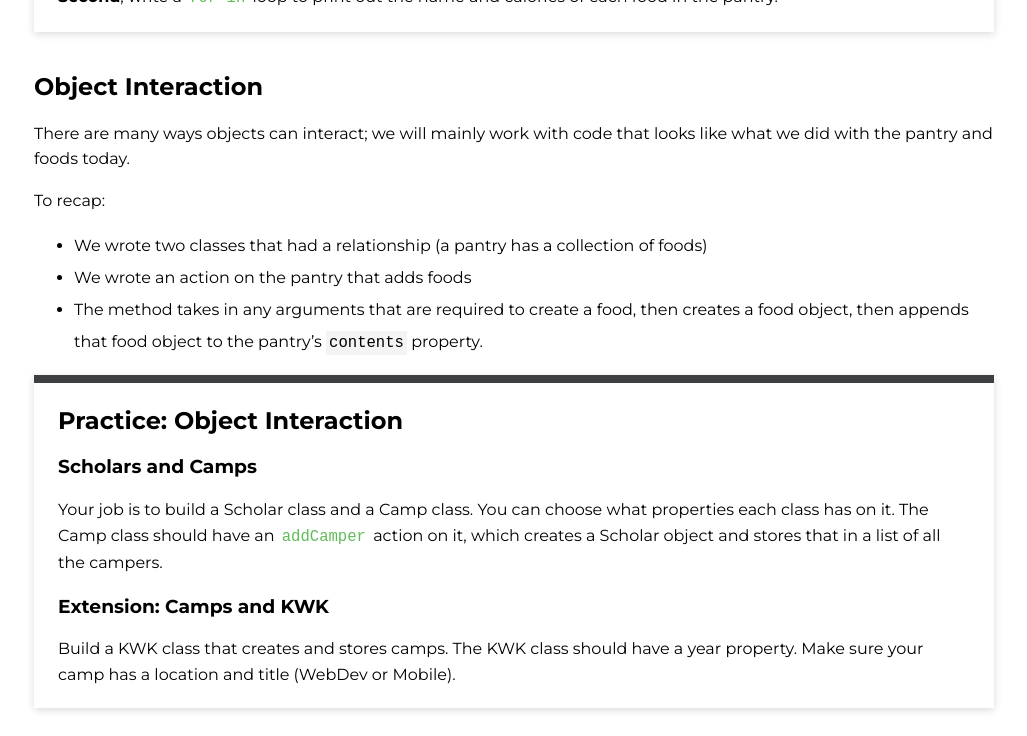
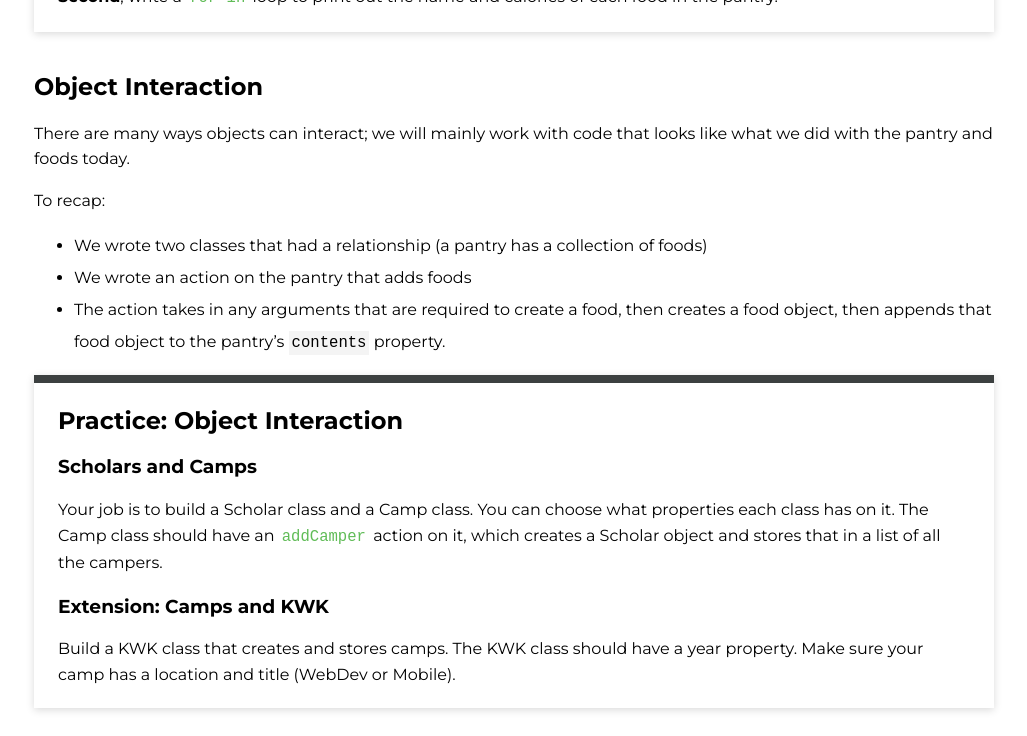
Before and after one commit to ameseee/kwk-curriculum-site, a Jekyll site: the page built from swift-ios/lessons/object-interaction/index.md, in a window 1280 px wide and 900 px high, scrolled down 3936 px, cut to the strip 0-736 px from the top of the window. Shown: the whole strip, without its empty margins (126-1153 px from the left). Built offline with Jekyll 4.4.1, drawn with Linux system fonts in a browser that asks for light colours; nearby versions of some CDN libraries; some of the changed text lies outside the part shown.

Commit message:
Reowrd method to action for class actions in swift lesson

````diff
--- a/swift-ios/lessons/object-interaction/index.md
+++ b/swift-ios/lessons/object-interaction/index.md
@@ -110,7 +110,7 @@
 
 ## Object Interaction
 
-Now that we have Food objects with a little more information than a string, we can start making our Pantry and Food objects interact. In the `addFood` action on our Pantry class, we will actually create a food object with that string that is passed in. This means we also need to pass in an Int to `addFood` for the calories. Let's update that method:
+Now that we have Food objects with a little more information than a string, we can start making our Pantry and Food objects interact. In the `addFood` action on our Pantry class, we will actually create a food object with that string that is passed in. This means we also need to pass in an Int to `addFood` for the calories. Let's update that action:
 
 ```swift
 func addFood(food : String, calories : Int) {
@@ -153,7 +153,7 @@
 To recap:
 - We wrote two classes that had a relationship (a pantry has a collection of foods)
 - We wrote an action on the pantry that adds foods
-- The method takes in any arguments that are required to create a food, then creates a food object, then appends that food object to the pantry's `contents` property.
+- The action takes in any arguments that are required to create a food, then creates a food object, then appends that food object to the pantry's `contents` property.
 
 <div class="practice">
   <h2>Practice: Object Interaction</h2>
````
